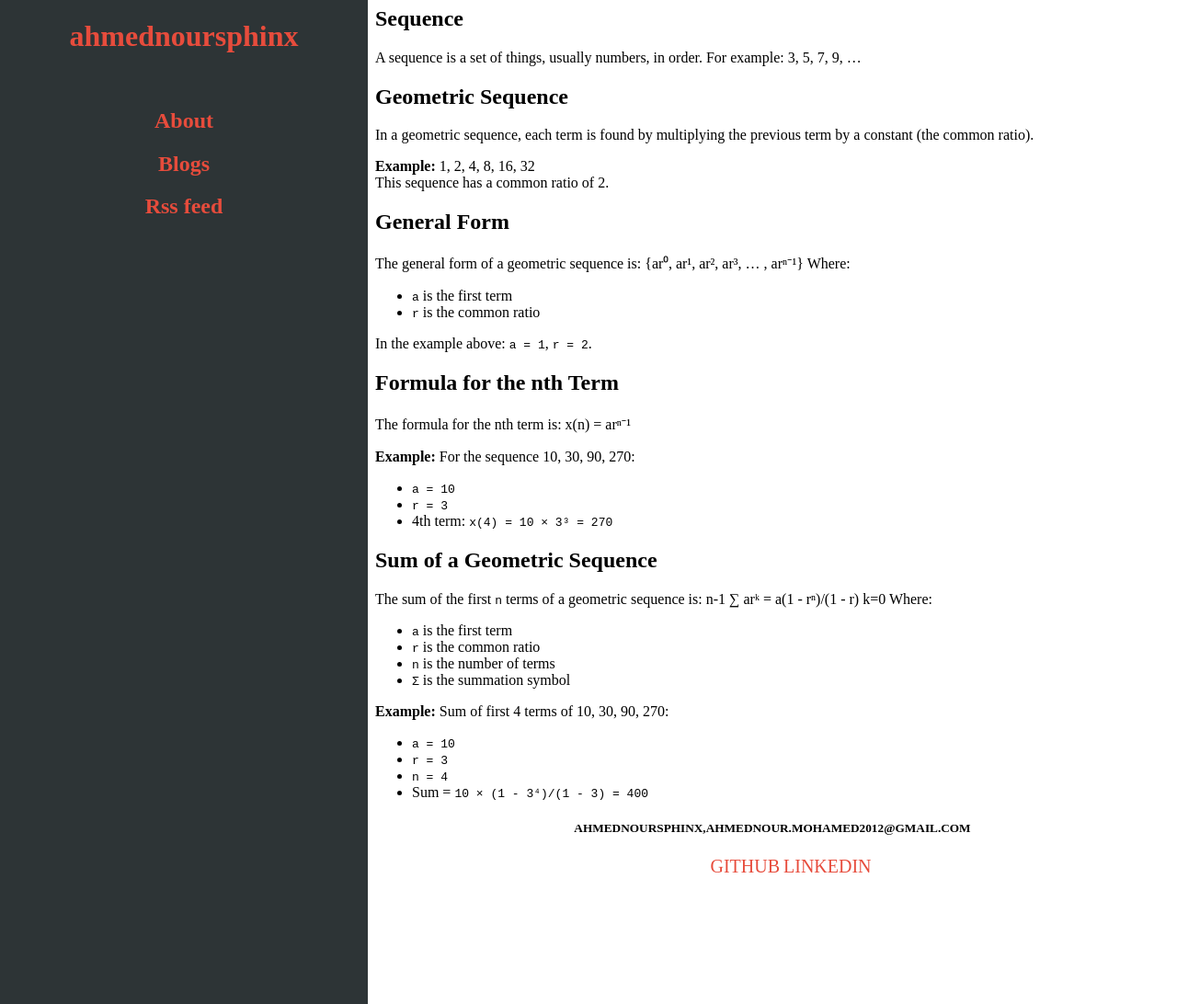
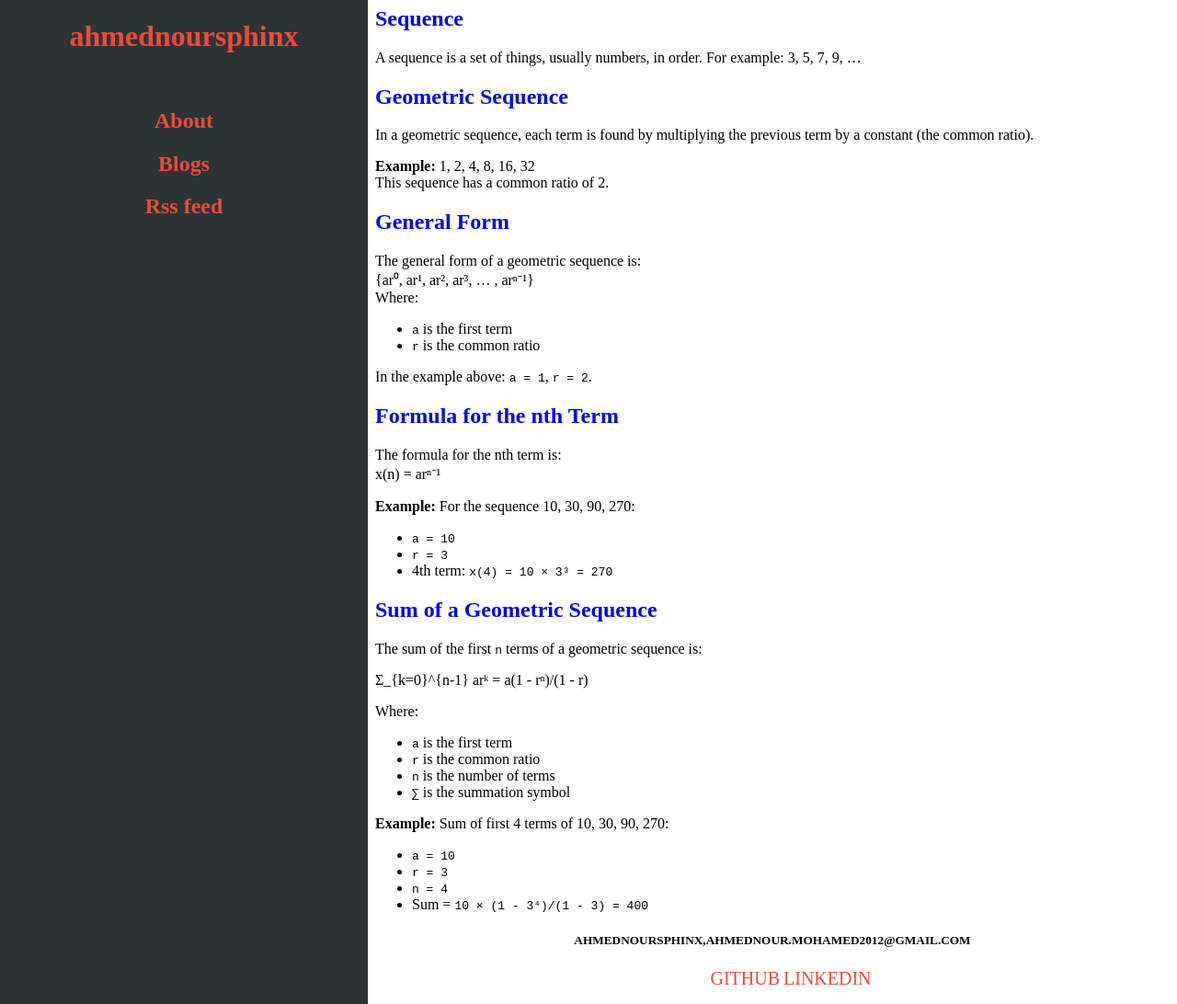
Before and after one commit to ahmednoursphinx/ahmednoursphinx.github.io, a Jekyll site: the page built from _posts/2026-02-01-geometric-sequence.md, in a window 1280 px wide and 1376 px high, cut to the strip 284-1376 px from the top of the window. Shown: the whole strip at 92% size. Built offline with Jekyll 4.4.1, drawn with Linux system fonts in a browser that asks for light colours; our own code applies the rules of GitHub Pages for plain Markdown files.

Commit message:
feat: update

```diff
--- a/_posts/2026-02-01-geometric-sequence.md
+++ b/_posts/2026-02-01-geometric-sequence.md
@@ -5,18 +5,18 @@ author: Ahmed Nour
 category: Math
 ---
 
-# Understanding Geometric Sequences
+# <span style="color:blue">Understanding Geometric Sequences</span>
 
-## Sequence
+## <span style="color:blue">Sequence</span>
 A sequence is a set of things, usually numbers, in order. For example: 3, 5, 7, 9, ...
 
-## Geometric Sequence
+## <span style="color:blue">Geometric Sequence</span>
 In a geometric sequence, each term is found by multiplying the previous term by a constant (the common ratio).
 
 **Example:** 1, 2, 4, 8, 16, 32
 This sequence has a common ratio of 2.
 
-## General Form
+## <span style="color:blue">General Form</span>
 The general form of a geometric sequence is:
 {ar⁰, ar¹, ar², ar³, ... , arⁿ⁻¹}
 Where:
@@ -25,7 +25,7 @@ Where:
 
 In the example above: `a = 1`, `r = 2`.
 
-## Formula for the nth Term
+## <span style="color:blue">Formula for the nth Term</span>
 The formula for the nth term is:
 x(n) = arⁿ⁻¹
 
@@ -34,16 +34,17 @@ x(n) = arⁿ⁻¹
 - `r = 3`
 - 4th term: `x(4) = 10 × 3³ = 270`
 
-## Sum of a Geometric Sequence
+## <span style="color:blue">Sum of a Geometric Sequence</span>
 The sum of the first `n` terms of a geometric sequence is:
-n-1
-∑ arᵏ = a(1 - rⁿ)/(1 - r)
-k=0
+
+Σ_{k=0}^{n-1} arᵏ = a(1 - rⁿ)/(1 - r)
+
+
 Where:
 - `a` is the first term
 - `r` is the common ratio
 - `n` is the number of terms
-- `Σ` is the summation symbol
+- `∑` is the summation symbol
 
 **Example:** Sum of first 4 terms of 10, 30, 90, 270:
 - `a = 10`
```
Also changed, not shown: 4 other files.
